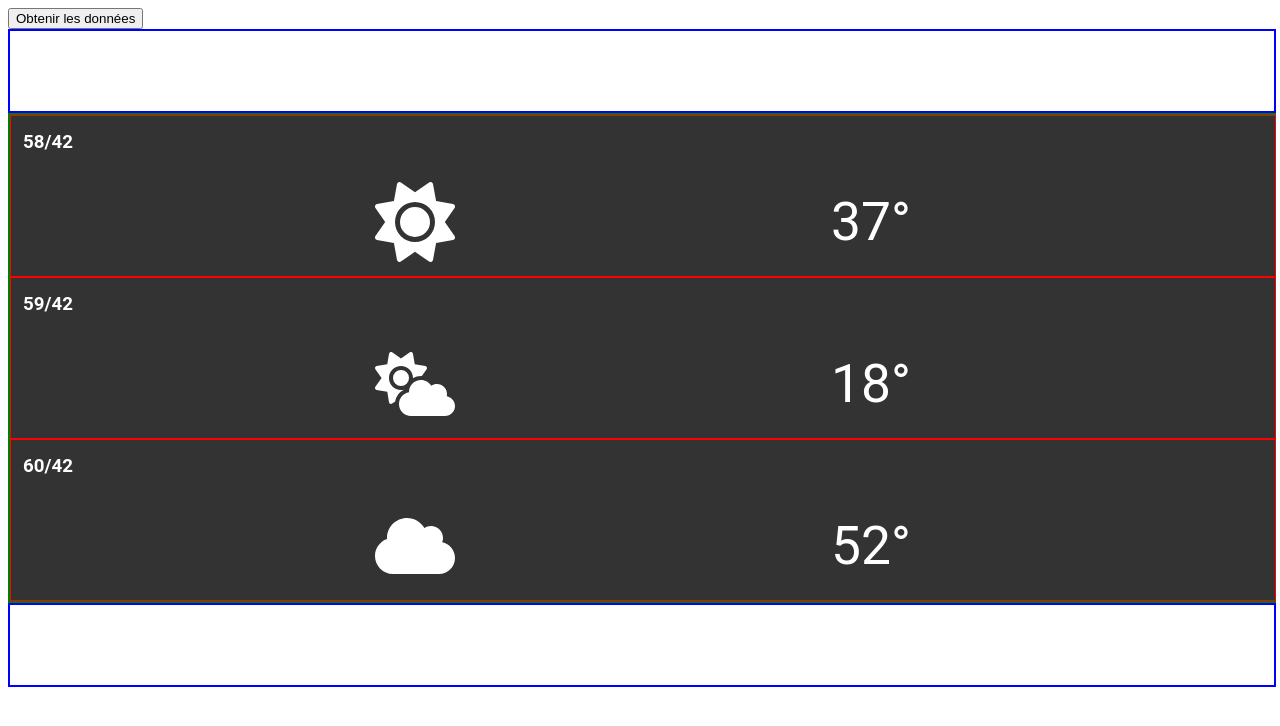
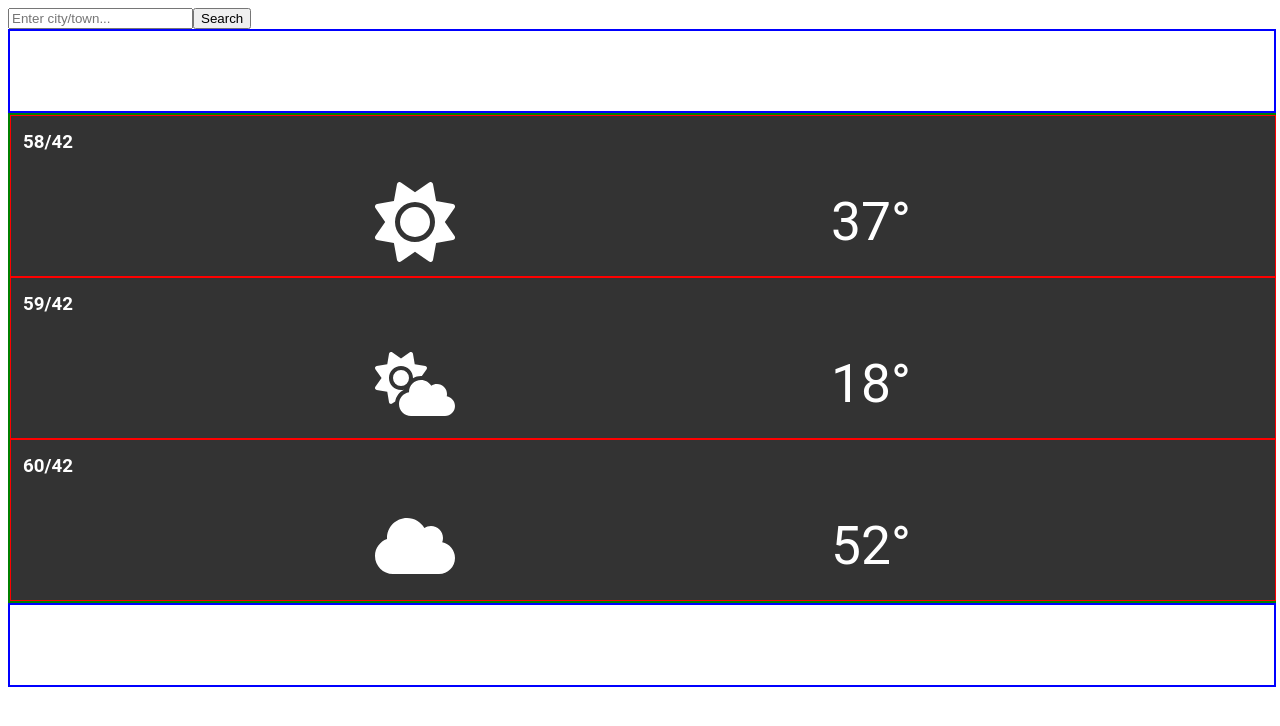
Before and after one commit to WildCodeSchool/2023-09-JS-Lyon-P2-GROUP-API-Way, a React (Vite) app in the folder frontend/: page / in a window 1280 px wide. Shown: the top 726 px of the page. Built offline with nearby package versions, Linux system fonts and the light colour scheme.

Commit message:
appel API meteo ok

```diff
--- a/frontend/src/components/Cards/WeatherAPI/WeatherAPI.jsx
+++ b/frontend/src/components/Cards/WeatherAPI/WeatherAPI.jsx
@@ -1,34 +1,49 @@
-import React, { useState } from "react";
+import { useState } from "react";
 
-function WeatherAPI() {
-  const city = "Lyon";
-  const apiKey = "b68e3c8b3a181508b0ac48be82afd936";
-  const apiUrl = `https://api.openweathermap.org/data/2.5/forecast?q=${city}&cnt=8&appid=${apiKey}&units=metric`;
+const api = {
+  key: "b68e3c8b3a181508b0ac48be82afd936",
+  base: "https://api.openweathermap.org/data/2.5/",
+};
 
-  const [weatherData, setWeatherData] = useState(null);
+function App() {
+  const [search, setSearch] = useState("");
+  const [weather, setWeather] = useState({});
 
-  const fetchData = () => {
-    fetch(apiUrl)
-      .then((response) => {
-        return response.json();
-      })
-      .then((data) => {
-        setWeatherData(data);
-      })
-      .catch((error) => {
-        // Gestion des erreurs
-        console.error(error);
+  const searchPressed = () => {
+    fetch(`${api.base}weather?q=${search}&units=metric&APPID=${api.key}`)
+      .then((res) => res.json())
+      .then((result) => {
+        setWeather(result);
       });
   };
 
-  console.info(weatherData);
   return (
-    <div>
-      <button type="button" onClick={fetchData}>
-        Obtenir les données{" "}
-      </button>
+    <div className="App">
+      <div>
+        <input
+          type="text"
+          placeholder="Enter city/town..."
+          onChange={(e) => setSearch(e.target.value)}
+        />
+        <button type="button" onClick={searchPressed}>
+          Search
+        </button>
+      </div>
+
+      {typeof weather.main !== "undefined" ? (
+        <div>
+          <p>{weather.name}</p>
+
+          <p>{weather.main.temp}°C</p>
+
+          <p>{weather.weather[0].main}</p>
+          <p>({weather.weather[0].description})</p>
+        </div>
+      ) : (
+        ""
+      )}
     </div>
   );
 }
 
-export default WeatherAPI;
+export default App;
```
